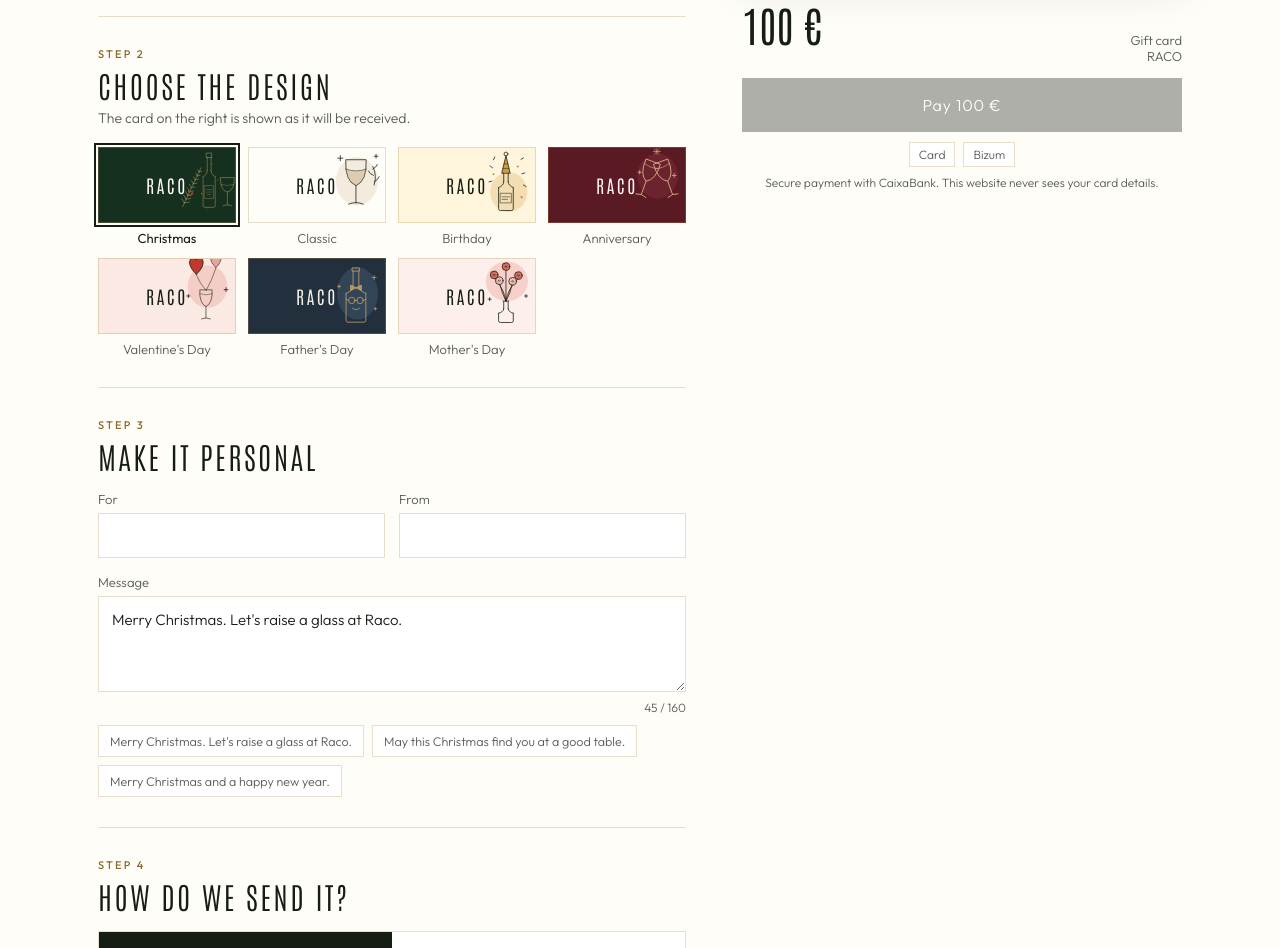
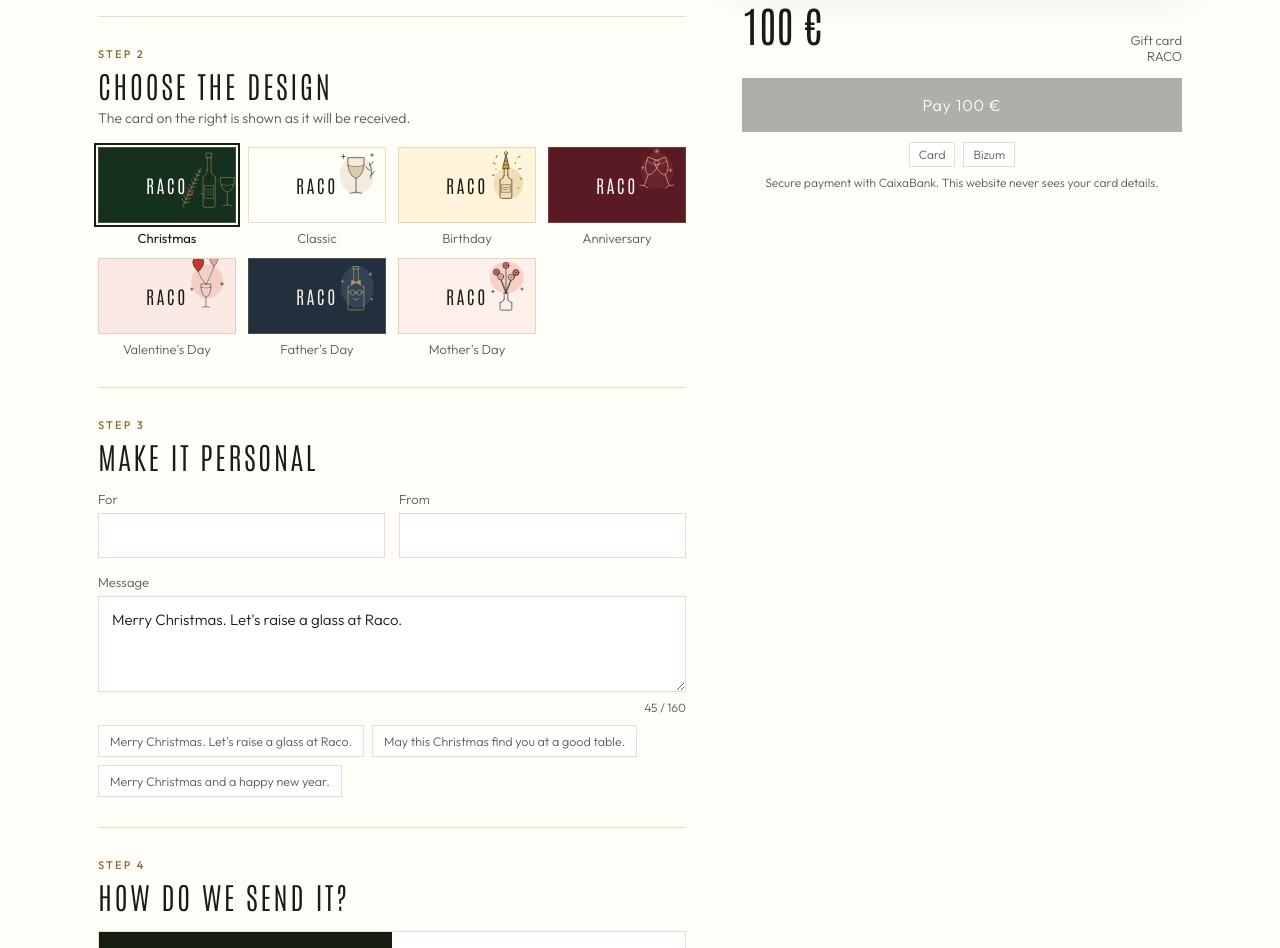
Before and after one commit to companyfernandezagnes-hue/raco-web, a plain HTML site: page tarjeta-regalo/index.html in a window 1280 px wide. Shown: the part 878-1826 px from the top of the page. Drawn offline with nearby package versions, Linux system fonts and the light colour scheme.

Commit message:
Tarjetas: ajustar tamano de los dibujos para que no tapen el codigo

```diff
--- a/tarjeta-regalo/index.html
+++ b/tarjeta-regalo/index.html
@@ -309,6 +309,7 @@ ART.amor=BL('#7A2B38','.55',340,122,64,70)+GR('#E2B98A','<g transform="translate
 ART.sanvalentin=BL('#E8A39A','.4',340,120,62,66)+GR('#161E14','<g transform="translate(335 132) scale(.8)">'+GL+'</g><path d="M305 84Q316 112 335 132M366 63Q354 100 336 132" stroke-width="1.6"/>'+HE(305,70,1,'#C0392F')+HE(366,52,.75,'#E8A39A')+SP(398,130,6)+SP(280,150,5));
 ART.padre=BL('#35495C','.85',340,142,64,82)+GR('#C9A46A','<path d="M324 62H346V72H324Z"/><path d="M326 72V118M344 72V118M326 118Q326 134 304 142M344 118Q344 134 366 142M304 142V226Q304 232 310 232H360Q366 232 366 226V142"/><circle cx="322" cy="164" r="10"/><circle cx="348" cy="164" r="10"/><path d="M332 164H338M312 164L304 160M358 164L366 160M324 188Q335 198 346 188"/><path d="M335 124L318 116V132ZM335 124L352 116V132Z" fill="#C9A46A" fill-opacity=".8"/>'+SP(392,92,6)+SP(282,120,5)+SP(396,190,4));
 ART.madre=BL('#F2B8AE','.55',338,104,66,62)+GR('#161E14','<path d="M328 168V190M342 168V190M326 166H344M328 190Q328 200 312 204M342 190Q342 200 358 204M312 204V228Q312 233 318 233H352Q358 233 358 228V204"/><path d="M335 166Q330 130 300 94M335 166Q335 120 335 72M335 166Q340 130 372 96M335 166Q322 140 316 114M335 166Q350 140 354 114"/>'+FL(298,84,'#D4574A')+FL(335,58,'#D4574A')+FL(374,86,'#D4574A')+FL(314,102,'#F2B8AE')+FL(356,104,'#F2B8AE')+SP(398,150,5)+SP(284,160,5));
+for(var kk in ART){ART[kk]='<g transform="translate(335 40) scale(.8) translate(-335 -40)">'+ART[kk]+'</g>';}
 var DESIGNS={
   clasico:{id:"clasico",bg:"#FFFDF8",fg:"#161E14",ac:"#B49356",mu:"rgba(22,30,20,.7)",
     name:{es:"Clásico",ca:"Clàssic",en:"Classic"},occ:{es:"Tarjeta regalo",ca:"Targeta regal",en:"Gift card"},
```
